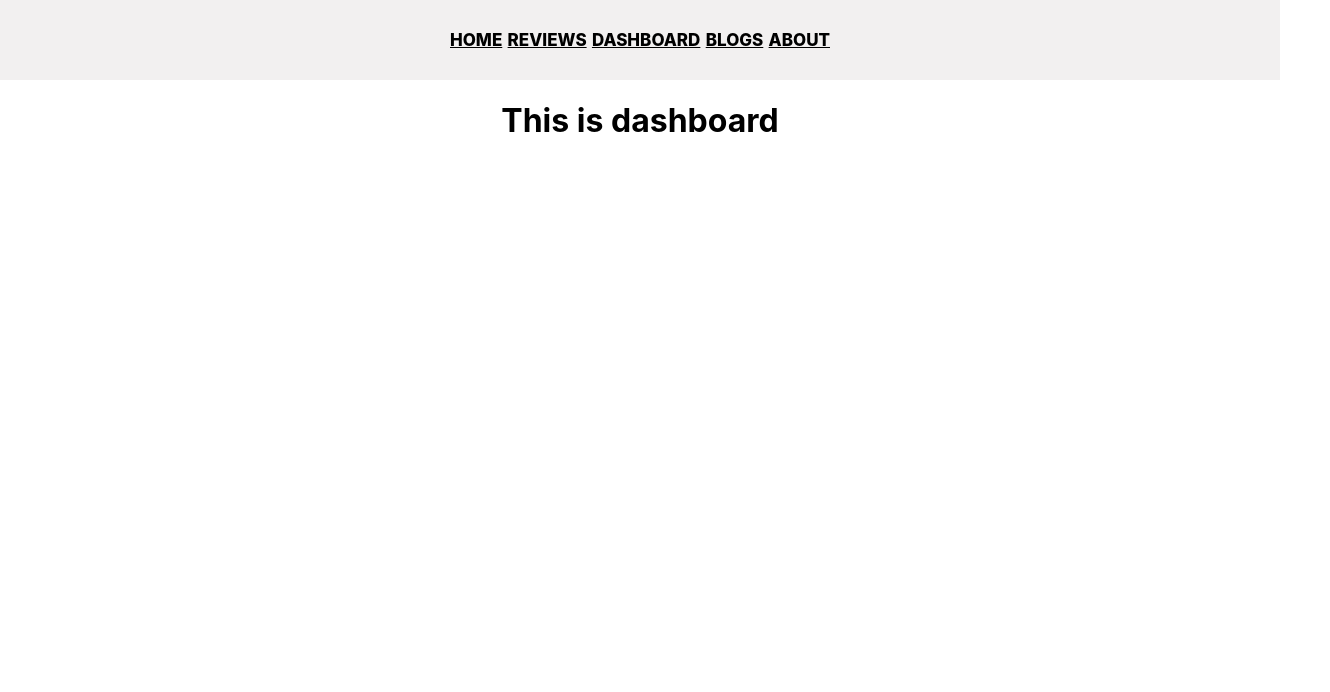
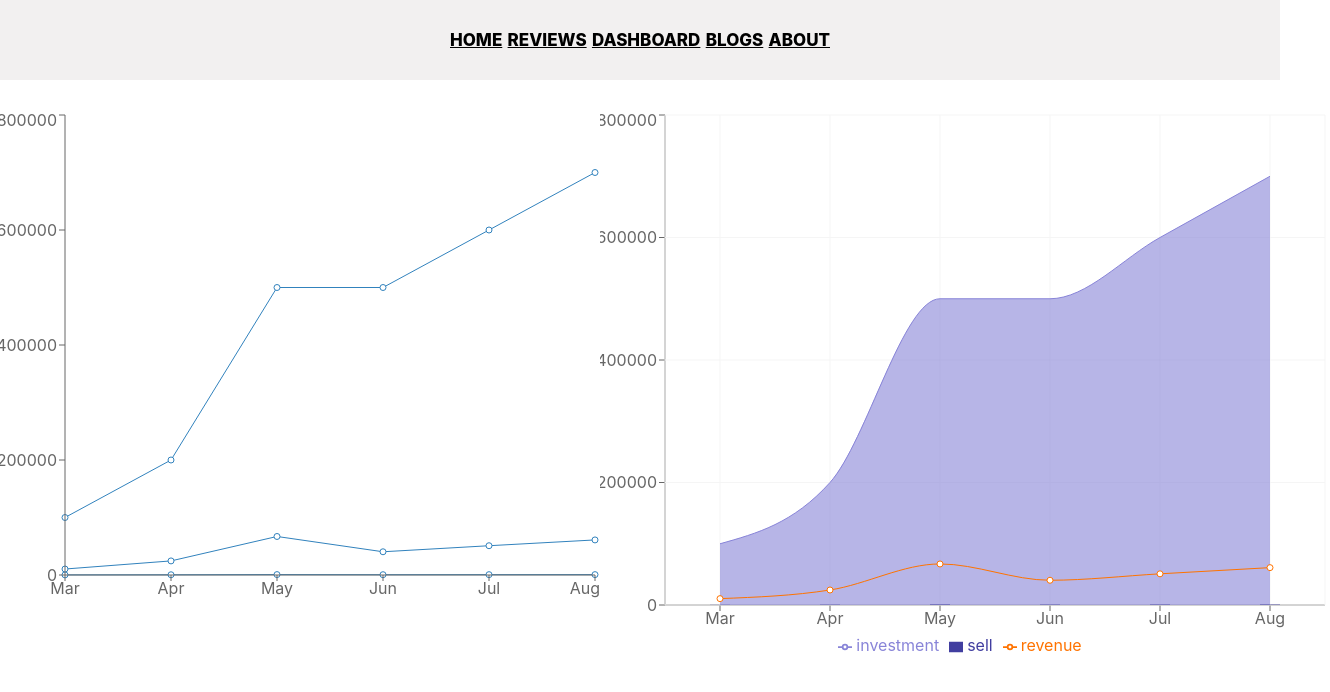
Before and after one commit to MD-Jubayer-Khan/product-analysis-website, a React (Create React App) app: page /dashboard in a window 1280 px wide. Shown: the top 692 px of the page, 1330 px wide, since content can reach past the window. Built offline with nearby package versions, Linux system fonts and the light colour scheme.

Commit message:
create chart in dashboard component

```diff
--- a/package.json
+++ b/package.json
@@ -10,6 +10,7 @@
     "react-dom": "^18.1.0",
     "react-router-dom": "^6.3.0",
     "react-scripts": "5.0.1",
+    "recharts": "^2.1.10",
     "web-vitals": "^2.1.4"
   },
   "scripts": {
--- a/src/App.js
+++ b/src/App.js
@@ -14,7 +14,7 @@ function App() {
      <Header></Header>
      <Routes>
        <Route path='/' element={<Home></Home>}></Route>
-       <Route path='home' element={<Home></Home>}></Route>
+       <Route path="/home" element={<Home></Home>}></Route>
        <Route path='reviews' element={<Reviews></Reviews>}></Route>
        <Route path='dashboard' element={<Dashboard></Dashboard>}></Route>
        <Route path='blogs' element={<Blogs></Blogs>}></Route>
--- a/src/Components/Dashboard/Dashboard.css
+++ b/src/Components/Dashboard/Dashboard.css
@@ -0,0 +1,5 @@
+.chart{
+    display: grid;
+    grid-template-columns: 2fr 2fr;
+    margin-top: 30px;
+}
--- a/src/Components/Dashboard/Dashboard.js
+++ b/src/Components/Dashboard/Dashboard.js
@@ -1,9 +1,70 @@
 import React from 'react';
-
+import { Area, Bar, CartesianGrid, ComposedChart, Legend, Line, LineChart, Tooltip, XAxis, YAxis } from 'recharts';
+import './Dashboard.css'
 const Dashboard = () => {
+    const data = [
+        {
+            "month": "Mar",
+            "investment": 100000,
+            "sell": 241,
+            "revenue": 10401
+        },
+        {
+            "month": "Apr",
+            "investment": 200000,
+            "sell": 423,
+            "revenue": 24500
+        },
+        {
+            "month": "May",
+            "investment": 500000,
+            "sell": 726,
+            "revenue": 67010
+        },
+        {
+            "month": "Jun",
+            "investment": 500000,
+            "sell": 529,
+            "revenue": 40405
+        },
+        {
+            "month": "Jul",
+            "investment": 600000,
+            "sell": 601,
+            "revenue": 50900
+        },
+        {
+            "month": "Aug",
+            "investment": 700000,
+            "sell": 670,
+            "revenue": 61000
+        }
+    ]
     return (
-        <div>
-            <h1>This is dashboard</h1>
+        <div className='chart'>
+           <div className="chartOne">
+               <LineChart width={600} height={500} data={data}>
+                   <Line dataKey={'month'}></Line>
+                   <Line dataKey={'investment'}></Line>
+                   <Line dataKey={'sell'}></Line>
+                   <Line dataKey={'revenue'}></Line>
+                   <XAxis dataKey={'month'}></XAxis>
+                   <Tooltip></Tooltip>
+                   <YAxis></YAxis>
+               </LineChart>
+           </div>
+           <div className="chartTwo">
+           <ComposedChart width={730} height={550} data={data}>
+             <XAxis dataKey="month" />
+             <YAxis />
+             <Tooltip />
+             <Legend />
+             <CartesianGrid stroke="#f5f5f5" />
+             <Area type="monotone" dataKey="investment" fill="#8884d8" stroke="#8884d8" />
+             <Bar dataKey="sell" barSize={20} fill="#413ea0" />
+             <Line type="monotone" dataKey="revenue" stroke="#ff7300" />
+          </ComposedChart>
+           </div>
         </div>
     );
 };
--- a/src/Components/Header/Header.css
+++ b/src/Components/Header/Header.css
@@ -13,5 +13,5 @@
     font-weight: 800;
 }
 .header a:hover{
-    color: rgb(255, 51, 0);
+    color: orange;
 }
--- a/src/Components/Home/Home.js
+++ b/src/Components/Home/Home.js
@@ -1,12 +1,13 @@
 import React from 'react';
 import image from './image/multiple.png';
 import './Home.css';
+import { Link } from 'react-router-dom';
 
 const Home = () => {
     return (
        <div>
           <div className='container' style={{marginTop:'30px',width: '95%', margin:'auto'}}>
-          <div className='content' style={{marginTop:"50px"}}>
+          <div className='content' style={{marginTop:"80px"}}>
             <h3 style={{fontSize:'45px',color:'rgb(56, 53, 253)'}}>BD Electronics</h3>
             <p style={{color: 'gray', fontSize:'25px'}}>You can collect all kind of electronics product from here. such as TV, Laptop, mobile, Watch, I Mac</p>
             <button style={{border:'none', backgroundColor:'rgb(214, 236, 255)', color:'blue', fontSize:"15px", height:'50px', width:'150px', borderRadius:'6px', marginTop:'50px', marginRight:'200px'}}>Live Demo</button>
@@ -19,7 +20,7 @@ const Home = () => {
         <div style={{height:'280px', marginTop:"20px"}}>
             <h1>Our customer review</h1>
           </div>
-          <button style={{border:'none', backgroundColor:'rgb(161, 211, 255)', color:'blue', fontSize:"20px", height:'40px', width:'150px', borderRadius:'6px', marginTop:'50px', marginBottom:'20px'}}>See all reviews</button>
+           <Link to="reviews"> <button style={{border:'none', backgroundColor:'rgb(161, 211, 255)', color:'blue', fontSize:"20px", height:'40px', width:'150px', borderRadius:'6px', marginTop:'50px', marginBottom:'20px'}}>See all reviews</button></Link>
         </div>
        </div>
     );
```
Also changed, not shown: 1 other file (tests, documents, lock files or other folders).
